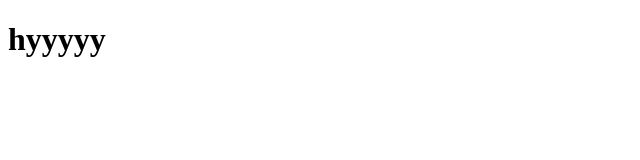
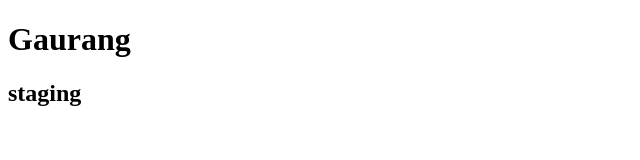
Before and after one commit to GaurangJ8/Gaurang_28_Mid2025, a plain HTML site: page index.html in a window 1280 px wide. Shown: the whole page, without its empty margins (0-640 px from the left). Drawn offline with Linux system fonts and the light colour scheme.

Commit message:
Update index.html

```diff
--- a/index.html
+++ b/index.html
@@ -6,6 +6,7 @@
     <title>Document</title>
 </head>
 <body>
-    <h1>hyyyyy</h1>
+    <h1>Gaurang </h1>
+    <h2>staging</h2>
 </body>
 </html>
```
